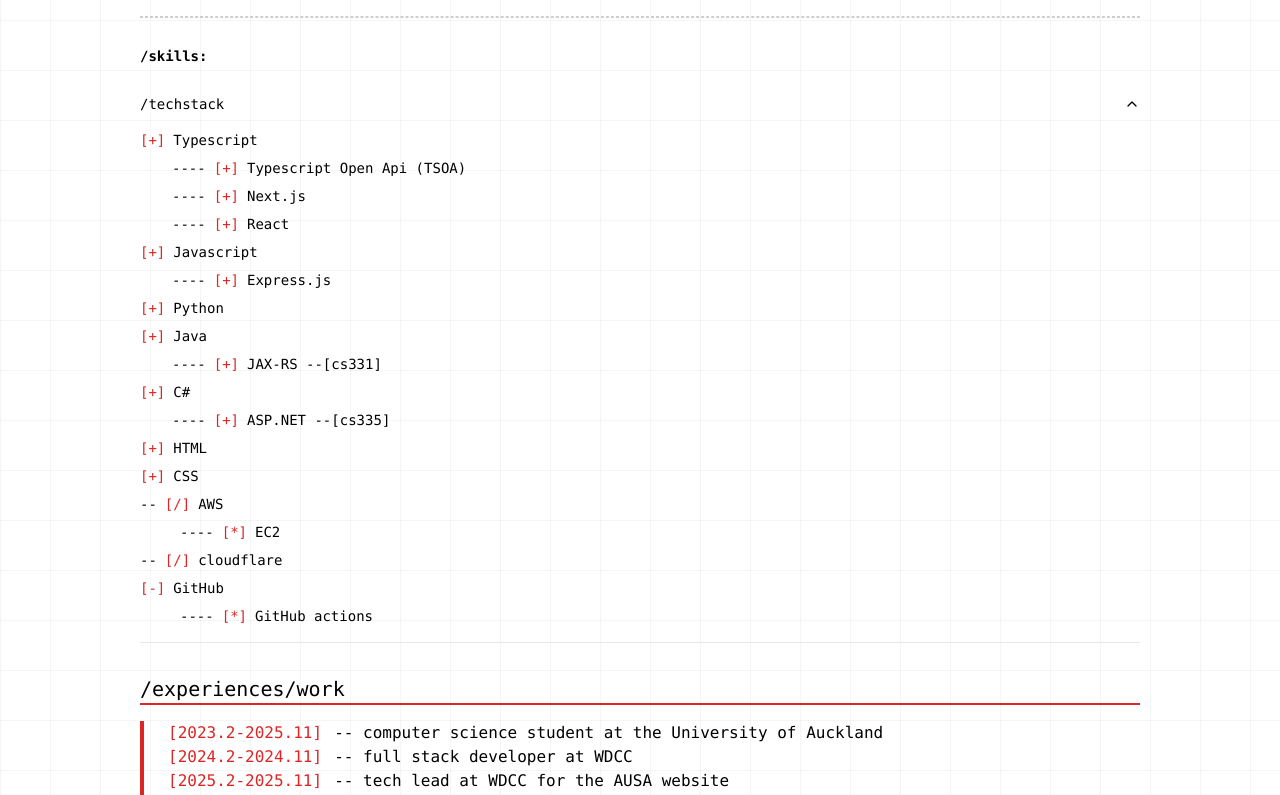
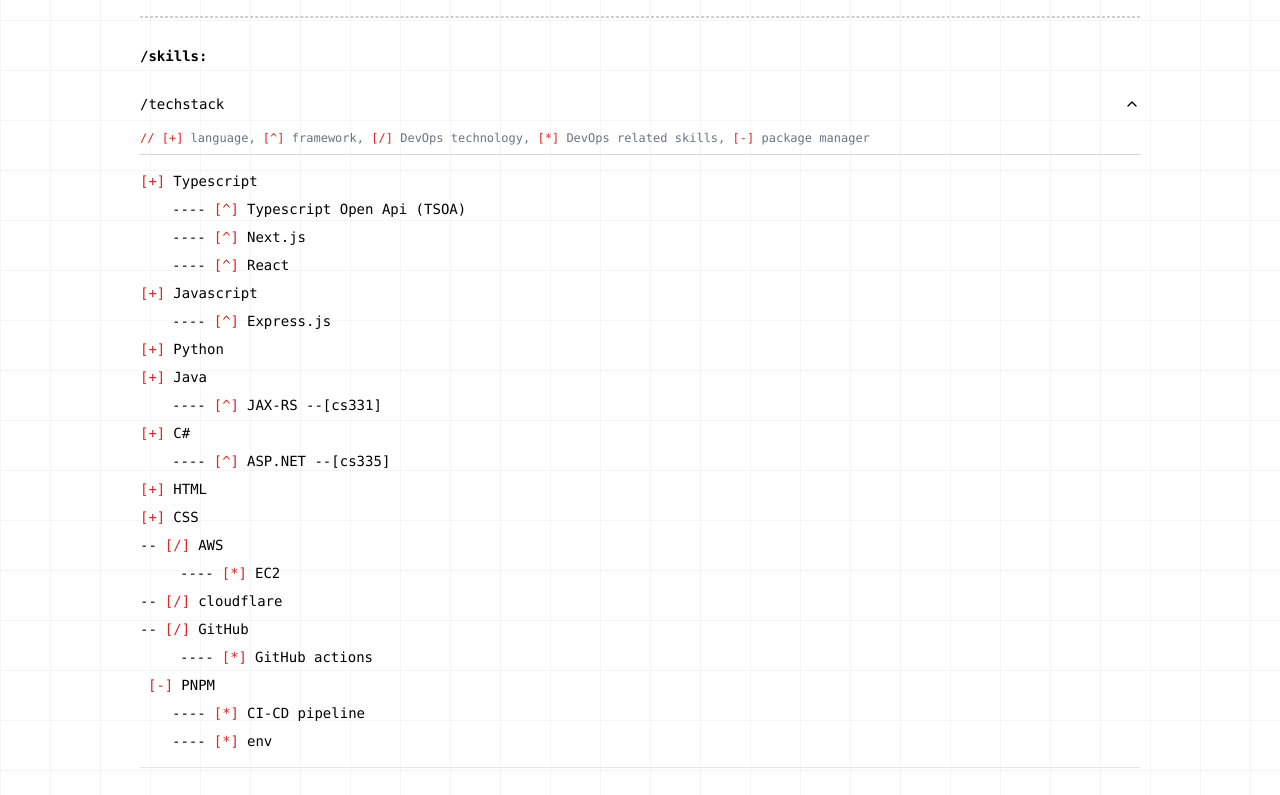
Before and after one commit to zlrkw11/zl-v2, a Next.js app: page / in a window 1280 px wide. Shown: the part 680-1475 px from the top of the page. Built offline with nearby package versions, Linux system fonts and the light colour scheme.

Commit message:
fix: tuned the styling

```diff
--- a/app/page.tsx
+++ b/app/page.tsx
@@ -218,6 +218,18 @@
                 <AccordionItem value="item-3">
                   <AccordionTrigger>/techstack</AccordionTrigger>
                   <AccordionContent>
+                    <div className="mb-4 pb-2 border-b border-gray-300 dark:border-gray-600">
+                      <p className="font-mono text-xs text-gray-500 dark:text-gray-400">
+                        <span className="text-red-600">//</span>{" "}
+                        <span className="text-red-600">[+]</span> language,{" "}
+                        <span className="text-red-600">[^]</span> framework,{" "}
+                        <span className="text-red-600">[/]</span> DevOps
+                        technology, <span className="text-red-600">[*]</span>{" "}
+                        DevOps related skills,{" "}
+                        <span className="text-red-600">[-]</span> package
+                        manager
+                      </p>
+                    </div>
                     <ul className="flex flex-col gap-2 pl-0 list-none font-mono text-sm">
                       <li className="flex items-center gap-2">
                         <span className="text-red-600">[+]</span>
@@ -225,17 +237,17 @@
                       </li>{" "}
                       <li className="flex items-center gap-2 pl-8">
                         <span className="">----</span>
-                        <span className="text-red-600">[+]</span>
+                        <span className="text-red-600">[^]</span>
                         <span>Typescript Open Api (TSOA)</span>
                       </li>{" "}
                       <li className="flex items-center gap-2 pl-8">
                         <span className="">----</span>
-                        <span className="text-red-600">[+]</span>
+                        <span className="text-red-600">[^]</span>
                         <span>Next.js</span>
                       </li>{" "}
                       <li className="flex items-center gap-2 pl-8">
                         <span className="">----</span>
-                        <span className="text-red-600">[+]</span>
+                        <span className="text-red-600">[^]</span>
                         <span>React</span>
                       </li>{" "}
                       <li className="flex items-center gap-2">
@@ -244,7 +256,7 @@
                       </li>
                       <li className="flex items-center gap-2 pl-8">
                         <span className="">----</span>
-                        <span className="text-red-600">[+]</span>
+                        <span className="text-red-600">[^]</span>
                         <span>Express.js</span>
                       </li>{" "}
                       <li className="flex items-center gap-2">
@@ -257,7 +269,7 @@
                       </li>
                       <li className="flex items-center gap-2 pl-8">
                         <span className="">----</span>
-                        <span className="text-red-600">[+]</span>
+                        <span className="text-red-600">[^]</span>
                         <span>JAX-RS --[cs331]</span>
                       </li>{" "}
                       <li className="flex items-center gap-2">
@@ -266,7 +278,7 @@
                       </li>
                       <li className="flex items-center gap-2 pl-8">
                         <span className="">----</span>
-                        <span className="text-red-600">[+]</span>
+                        <span className="text-red-600">[^]</span>
                         <span>ASP.NET --[cs335]</span>
                       </li>{" "}
                       <li className="flex items-center gap-2">
@@ -293,13 +305,29 @@
                         <span>cloudflare</span>
                       </li>{" "}
                       <li className="flex items-center gap-2">
-                        <span className="text-red-600">[-]</span>
+                        <span className="">--</span>
+                        <span className="text-red-600">[/]</span>
                         <span>GitHub</span>
                       </li>{" "}
                       <li className="flex items-center gap-2 pl-10">
                         <span className="">----</span>
                         <span className="text-red-600">[*]</span>
                         <span>GitHub actions</span>
+                      </li>{" "}
+                      <li className="flex items-center gap-2">
+                        <span className=""></span>
+                        <span className="text-red-600">[-]</span>
+                        <span>PNPM</span>
+                      </li>{" "}
+                      <li className="flex items-center gap-2 pl-8">
+                        <span className="">----</span>
+                        <span className="text-red-600">[*]</span>
+                        <span>CI-CD pipeline</span>
+                      </li>{" "}
+                      <li className="flex items-center gap-2 pl-8">
+                        <span className="">----</span>
+                        <span className="text-red-600">[*]</span>
+                        <span>env</span>
                       </li>{" "}
                     </ul>
                   </AccordionContent>
```
